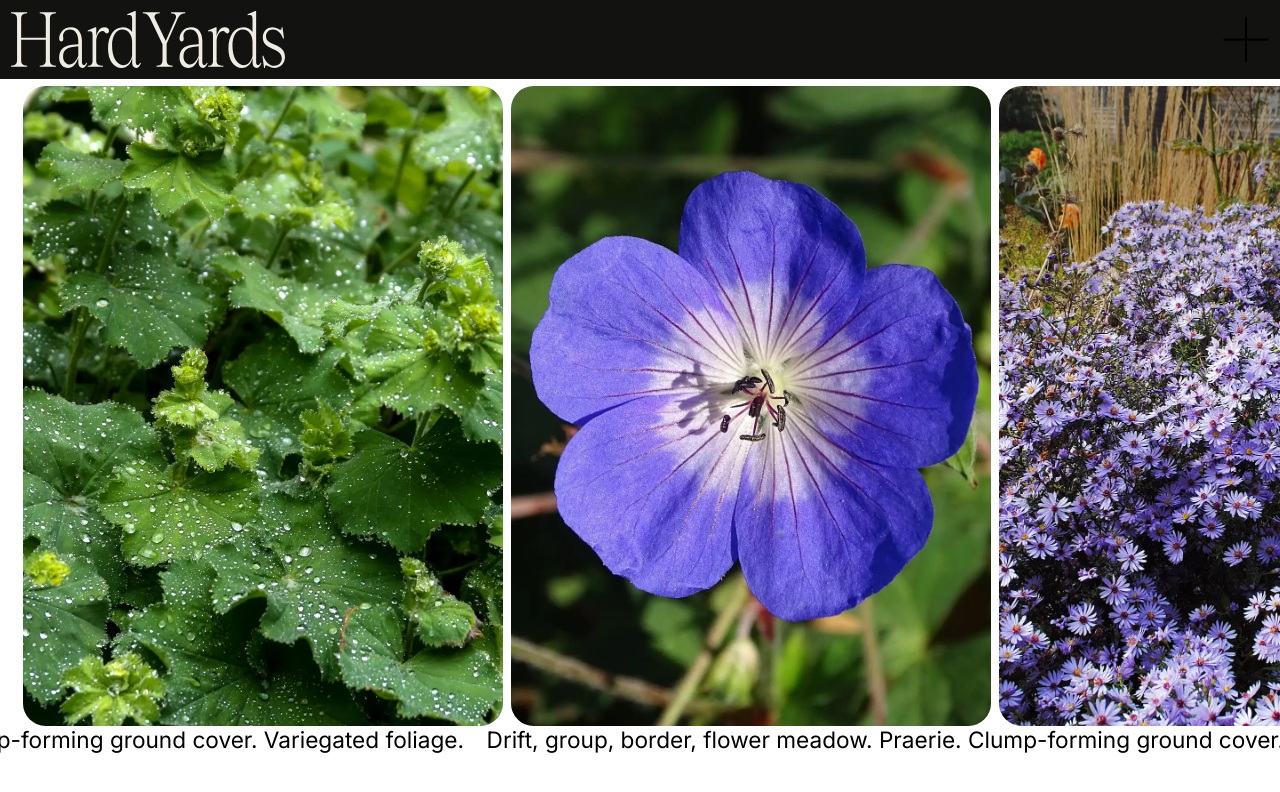
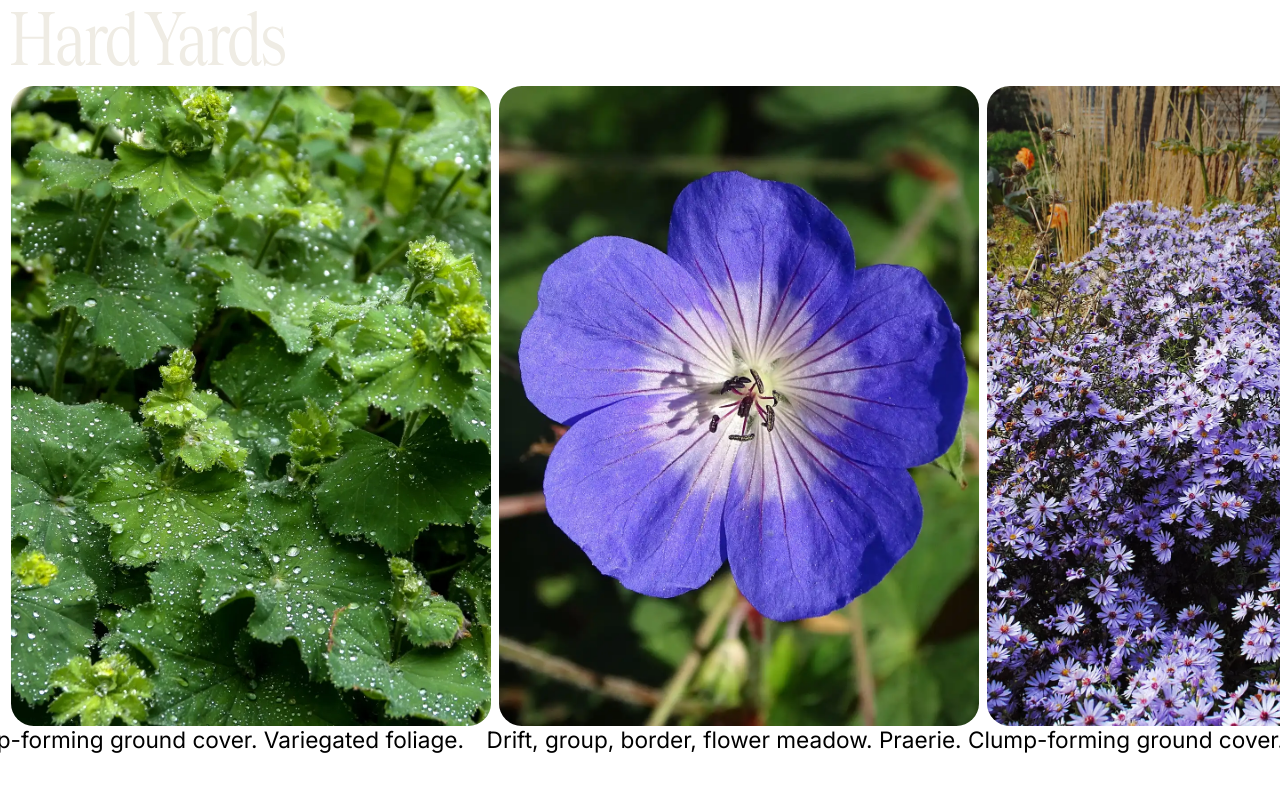
Before and after one commit to bobbyvanrijn/hardyards, a Next.js app: page / in a window 1280 px wide. Shown: the top 792 px of the page. Built offline with nearby package versions, Linux system fonts and the light colour scheme.

Commit message:
feature: Light theme

```diff
--- a/components/Card.module.css
+++ b/components/Card.module.css
@@ -1,6 +1,6 @@
 .card {
     padding: var(--scale-5);
     border-radius: var(--scale-6);
-    color: rgb(var(--white));
-    background-color: rgb(var(--white) / var(--alpha-05));
+    color: rgb(var(--foreground));
+    background-color: rgb(var(--foreground) / var(--alpha-05));
 }
--- a/components/Cards.js
+++ b/components/Cards.js
@@ -4,7 +4,7 @@ import Card from './Card';
 export default function Cards(props) {
     function Title() {
         return (
-            props.title !== undefined ?
+            props.items.length > 0 ?
             <h3 id='card-title'>{ props.title }</h3> :
             null
         );
@@ -20,7 +20,6 @@ export default function Cards(props) {
                 columnsSm={2}
                 element='ul'
             >
-
                 { props.items.map((item, index) =>
                     {
                         if (item.value !== undefined) {
@@ -29,6 +28,7 @@ export default function Cards(props) {
                                     <h4 id={`card-${index}`}>
                                         { item.label }
                                     </h4>
+
                                     <span aria-describedby={`card-${index}`}>
                                         { item.value }
                                     </span>
--- a/components/Carousel.module.css
+++ b/components/Carousel.module.css
@@ -3,10 +3,11 @@
     gap: var(--scale-8);
 
     list-style: none;
-    margin: 0;
-    padding: 0;
+    margin-block: 0;
+    padding: 0 var(--scale-7) 0 0;
 
     position: relative;
+    z-index: 1;
 
     overflow-x: auto;
 
@@ -22,18 +23,17 @@
     flex: 0 0 auto;
     width: clamp(15rem, 60vw, 30rem);
     aspect-ratio: 3/4;
+
     position: relative;
-    background-color: rgb(var(--white) / var(--alpha-05));
+    z-index: 1;
+
+    background-color: rgb(var(--foreground) / var(--alpha-05));
     overflow: hidden;
     border-radius: var(--scale-5);
 }
 
 .carousel__item:first-child {
     margin-left: var(--scale-7);
-}
-
-.carousel__item:last-child {
-    margin-right: var(--scale-7);
 }
 
 .carousel__item img {
@@ -51,5 +51,5 @@
 
     height: 3px;
     width: 10rem;
-    background: rgb(var(--white) / var(--alpha-5));
+    background: rgb(var(--foreground) / var(--alpha-5));
 }
--- a/components/Header.js
+++ b/components/Header.js
@@ -2,6 +2,7 @@ import Image from 'next/image';
 import Link from 'next/link';
 
 import { Add } from '@carbon/icons-react';
+import MenuTransition from './MenuTransition';
 
 import { useEffect } from 'react';
 import { useRouter} from 'next/router'
@@ -29,7 +30,7 @@ export default function Header() {
                 <Link href='/' title='Back to homepage'>
                     <Image
                         className={styles.header__logo}
-                        src='/hardyards-light-lg.svg'
+                        src='/hardyards-light-sm.svg'
                         width='200'
                         height='30'
                         role='presentation'
@@ -44,9 +45,11 @@ export default function Header() {
                     ]}
                     data-active={menuActive}
                 />
+            </div>
 
+            <MenuTransition menuActive={menuActive}>
                 { menuActive ? <Menu handleClose={toggleMenu}></Menu> : null }
-            </div>
+            </MenuTransition>
         </header>
     );
 }
--- a/components/Header.module.css
+++ b/components/Header.module.css
@@ -1,6 +1,7 @@
 .header {
     --header-height: 86px;
     padding-top: var(--header-height);
+
 }
 
 .header__wrapper {
@@ -9,11 +10,11 @@
     width: 100%;
     z-index: 99;
 
-    background: rgb(var(--black));
-
     padding: var(--scale-7);
     display: flex;
     justify-content: space-between;
+
+    mix-blend-mode: difference;
 }
 
 .header__logo {
@@ -53,7 +54,7 @@
     top: 0;
     width: 2px;
     height: var(--button-scale);
-    background: currentColor;
+    background: rgb(var(--background));
 }
 
 .header__button:before {
--- a/components/Lead.module.css
+++ b/components/Lead.module.css
@@ -3,7 +3,7 @@
     line-height: 1.15;
 
     font-weight: 300;
-    color: rgb(var(--white) / var(--alpha-4));
+    color: rgb(var(--foreground) / var(--alpha-4));
     hanging-punctuation: first last;
 
     max-width: 25em;
@@ -11,5 +11,5 @@
 
 .lead__strong {
     margin-right: .25em;
-    color: rgb(var(--white) / var(--alpha-9));
+    color: rgb(var(--foreground) / var(--alpha-9));
 }
--- a/components/List.module.css
+++ b/components/List.module.css
@@ -19,7 +19,7 @@
     font-weight: 300;
 
     padding-block: var(--type-sm);
-    border-bottom: 1px solid rgb(var(--white) / var(--alpha-2))
+    border-bottom: 1px solid rgb(var(--foreground) / var(--alpha-2))
 }
 
 .list__itemTitle {
--- a/components/Menu.module.css
+++ b/components/Menu.module.css
@@ -1,6 +1,6 @@
 .menu {
     position: fixed;
-    z-index: 10;
+    z-index: 98;
 
     top: 0;
     left: 0;
@@ -8,4 +8,5 @@
     height: 100%;
 
     background: rgb(var(--black));
+    color: rgb(var(--white));
 }
--- /dev/null
+++ b/components/MenuTransition.js
@@ -0,0 +1,45 @@
+import { motion, AnimatePresence, useReducedMotion } from 'framer-motion';
+import { useRouter } from 'next/router';
+
+const variants = {
+    out: {
+        opacity: 0,
+        transition: {
+            duration: 0.125
+        }
+    },
+    in: {
+        opacity: 1,
+        transition: {
+            duration: 0.125,
+        }
+    }
+};
+
+const MenuTransition = ({ menuActive, children }) => {
+    const { asPath } = useRouter();
+    const shouldReduceMotion = useReducedMotion();
+
+    return (
+		<div className="effect-1">
+            <AnimatePresence
+                initial={false}
+                exitBeforeEnter
+            >
+                { menuActive && (
+                    <motion.div
+                        key='modal'
+                        variants={!shouldReduceMotion ? variants : null}
+                        initial="out"
+                        animate="in"
+                        exit="out"
+                    >
+                        {children}
+                    </motion.div>
+                ) };
+            </AnimatePresence>
+        </div>
+	);
+};
+
+export default MenuTransition;
```
